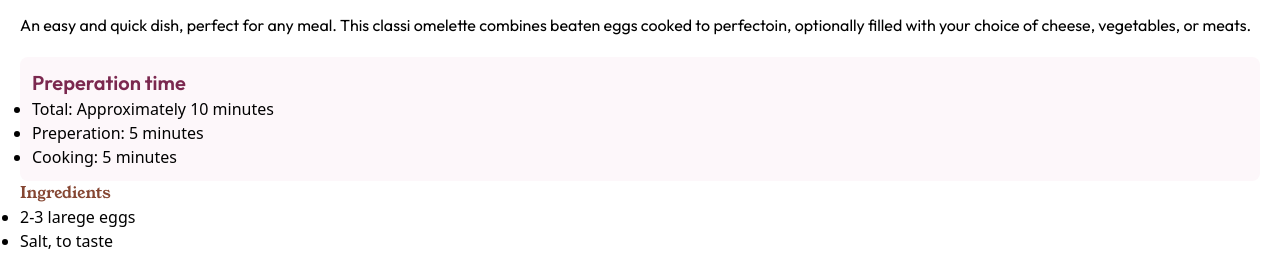
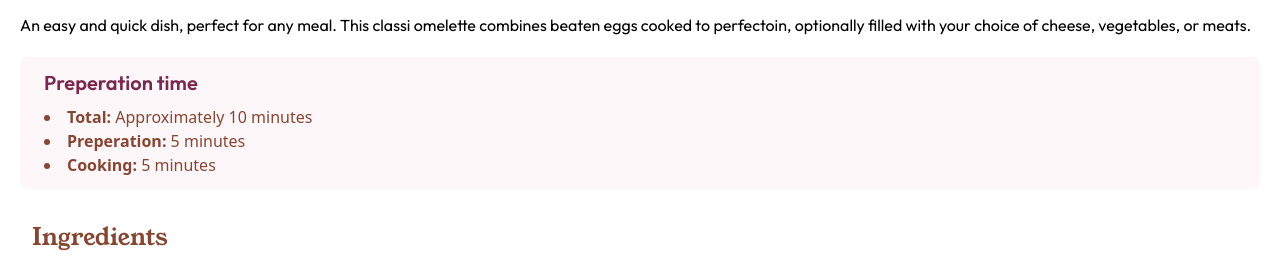
Before and after one commit to TimovandenBerg/TailwindCSS-Oefening-Recipe, a website: page src/index.html in a window 1280 px wide. Shown: the part 672-930 px from the top of the page. Drawn offline with Linux system fonts and the light colour scheme.

Commit message:
ingredients done

```diff
--- a/src/index.html
+++ b/src/index.html
@@ -32,18 +32,20 @@
           combines beaten eggs cooked to perfectoin, optionally filled with your
           choice of cheese, vegetables, or meats.
         </p>
-        <section class="bg-dark-raspberry-900 p-3 rounded-lg">
-          <h3 class="font-semibold text-xl">Preperation time</h3>
-          <ul>
-            <li><span>Total: </span>Approximately 10 minutes</li>
-            <li><span>Preperation: </span>5 minutes</li>
-            <li><span>Cooking: </span>5 minutes</li>
+        <section class="bg-dark-raspberry-900 p-3 rounded-lg mb-5">
+          <h3 class="font-semibold text-xl mb-2 pl-3">Preperation time</h3>
+          <ul class="list-inside list-disc text-nutmeg pl-3">
+            <li>
+              <span class="font-bold">Total: </span>Approximately 10 minutes
+            </li>
+            <li><span class="font-bold">Preperation: </span>5 minutes</li>
+            <li><span class="font-bold">Cooking: </span>5 minutes</li>
           </ul>
         </section>
       </section>
-      <section>
-        <h2>Ingredients</h2>
-        <ul>
+      <section class="mb-5 p-3">
+        <h2 class="mb-5 font-normal text-2xl">Ingredients</h2>
+        <ul class="list-inside list-disc text-dark-charcoal">
           <li>2-3 larege eggs</li>
           <li>Salt, to taste</li>
           <li>Pepper, to taste</li>
--- a/src/main.css
+++ b/src/main.css
@@ -29,27 +29,16 @@ p {
   font-optical-sizing: auto;
 }
 
-/* Colors */
-:root {
-  --clr-nutmeg: hsl(14, 45%, 36%);
-  --clr-dark-raspberry: hsl(332, 51%, 32%);
-
-  --clr-white: hsl(0, 0%, 100%);
-  --clr-rose-white: hsl(330, 100%, 98%);
-  --clr-eggshell: hsl(30, 54%, 90%);
-  --clr-light-grey: hsl(30, 18%, 87%);
-  --clr-wenge-brown: hsl(30, 10%, 34%);
-  --clr-dark-charcoal: hsl(24, 5%, 18%);
-}
+/* Begin normal CSS */
 
 h1 {
-  color: var(--clr-dark-charcoal);
+  @apply text-dark-charcoal;
 }
 
 h2 {
-  color: var(--clr-nutmeg);
+  @apply text-nutmeg;
 }
 
 h3 {
-  color: var(--clr-dark-raspberry);
+  @apply text-dark-raspberry-100;
 }
```
Also changed, not shown: src/output.css.
